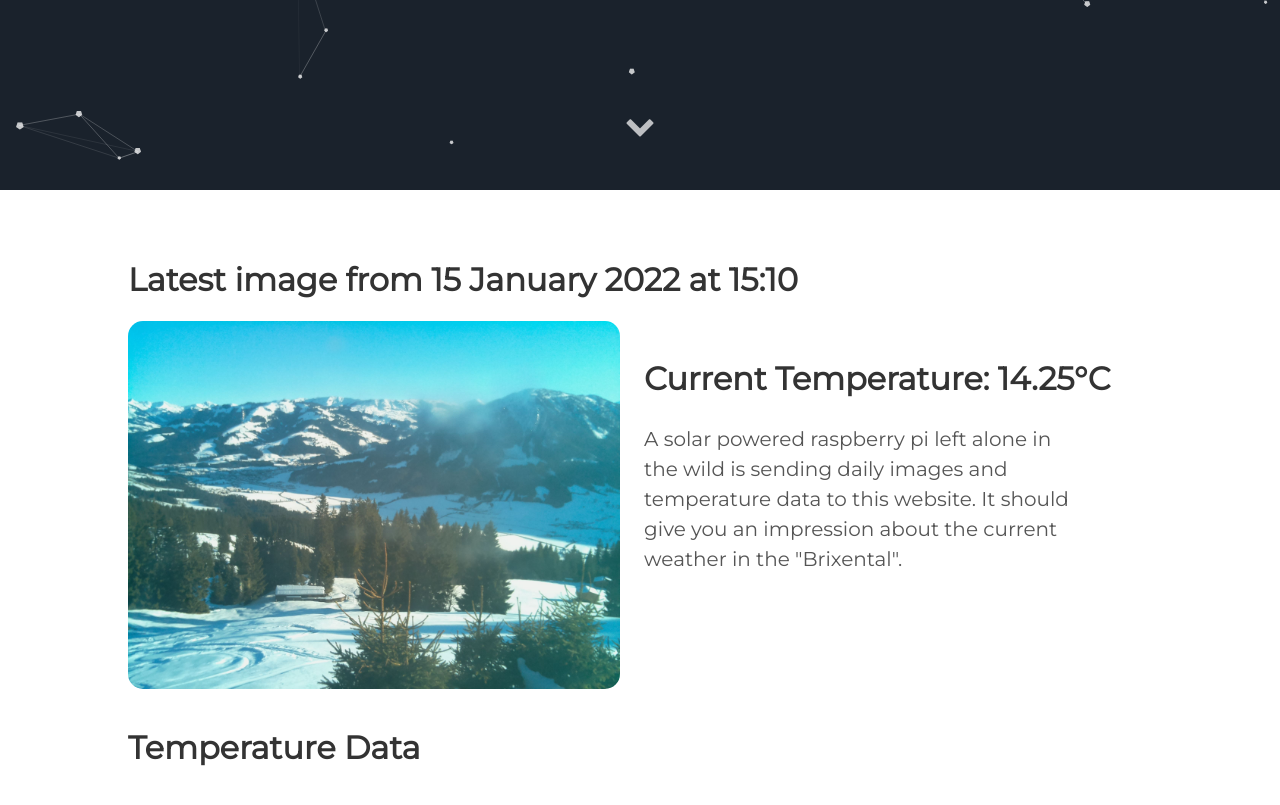
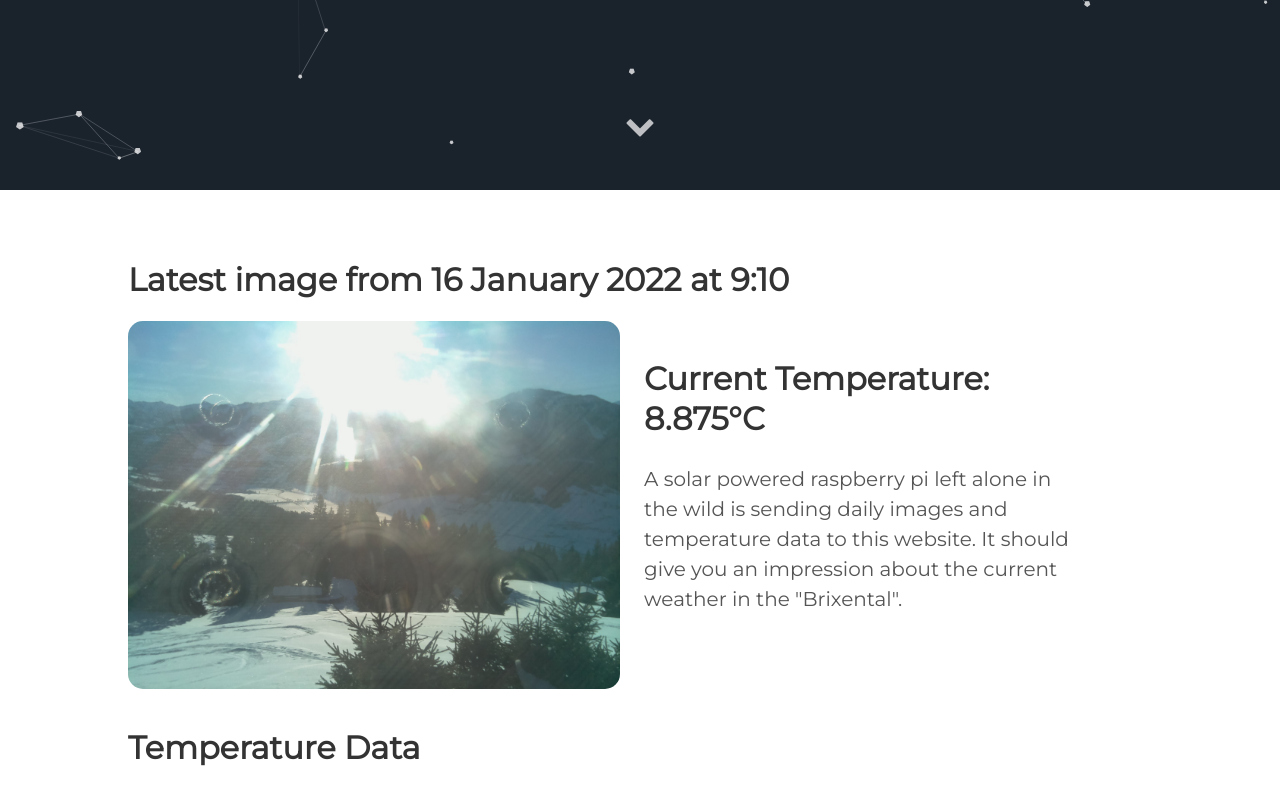
Before and after one commit to vektorious/vektorious.github.io, a Jekyll site: the page built from resources/huette.md, in a window 1280 px wide and 900 px high, scrolled down 710 px. Shown: the top 805 px of the window. Built offline with Jekyll 4.4.1, drawn with Linux system fonts in a browser that asks for light colours.

Commit message:
I'm a bot beep boop

```diff
--- a/resources/huette.md
+++ b/resources/huette.md
@@ -6,13 +6,13 @@ image: '/assets/img/'
 description: 'Live image from the Austrian alps'
 twitter_text: ' '
 ---
-## Latest image from 15 January 2022 at 15:10
+## Latest image from 16 January 2022 at  9:10
 <div class="huette">
   <div class="huette-image">
     <img src="{{ "/assets/img/huette.jpg" | prepend: site.baseurl }}">
   </div>
   <div class="huette-text">
-        <h2>Current Temperature: 14.25°C</h2>
+        <h2>Current Temperature: 8.875°C</h2>
         <p>A solar powered raspberry pi left alone in the wild is sending daily images and temperature data to this website. It should give you an impression about the current weather in the "Brixental".</p>
 
   </div>
```
Also changed, not shown: rpi-script/2022-01-16_090932.txt (renamed from rpi-script/2022-01-15_150931.txt, +5 -5 lines), rpi-script/huette.md (+2 -2 lines), assets/img/huette.jpg, assets/img/temp_plot.png, rpi-script/temp_plot.png, 1 other file.
